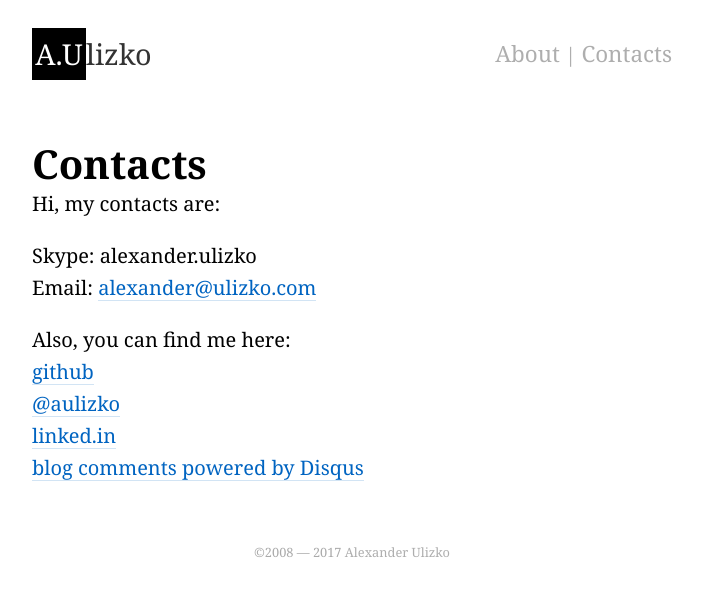
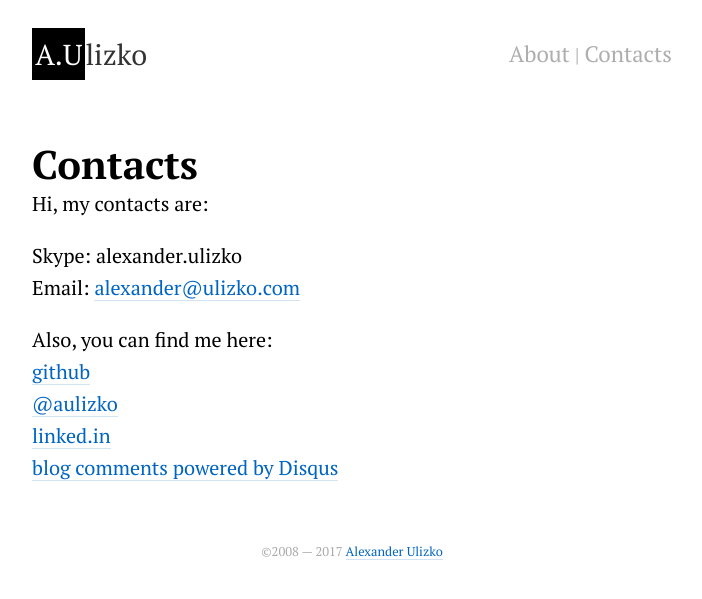
Before and after one commit to aulizko/aulizko.github.io, a Jekyll site: the page built from contacts.html, in a window 1280 px wide. Shown: the top 599 px of the page, without its empty margins (288-990 px from the left). Built offline with Jekyll 4.4.1, drawn with Linux system fonts in a browser that asks for light colours; comment, search, counter and statistics services are not loaded.

Commit message:
Remove all redudant css classes. Add font

```diff
--- a/_includes/footer.html
+++ b/_includes/footer.html
@@ -1,6 +1,6 @@
 </main>
 <footer>
-    <p>&copy;2008&nbsp;&mdash;&nbsp;{{ "now" | date: "%Y" }} <a href="http://ulizko.com" class="copy">Alexander Ulizko</a></p>
+    <p>&copy;2008&nbsp;&mdash;&nbsp;{{ "now" | date: "%Y" }} <a href="http://ulizko.com">Alexander Ulizko</a></p>
 </footer><!-- close:footer -->
 {% include google_analytics.html %}
 </body>
--- a/_includes/header.html
+++ b/_includes/header.html
@@ -6,6 +6,7 @@
 	<meta name="viewport" content="width=device-width, initial-scale=1.0">
 	<title>{{ page.title }}</title>
 	<link rel="stylesheet" href="/css/main.css" type="text/css" media="screen" />
+  <link href="https://fonts.googleapis.com/css?family=PT+Sans|PT+Serif:400,400i,700,700i&subset=cyrillic" rel="stylesheet">
 </head>
 <body>
 <header id="header">
@@ -14,4 +15,4 @@
 		<a href="/about.html" class="menu-link">About</a> | <a href="/contacts.html" class="menu-link">Contacts</a>
 	</div>
 </header>
-<main id="content">
+<main>
--- a/_layouts/post.html
+++ b/_layouts/post.html
@@ -4,7 +4,7 @@
           <p>{{ page.date | date: "%Y / %m / %d" }}</p>
           <h1>{{ page.title }}</h1>
         </header>
-				<div class="entry">
+				<div>
 					{{ content }}
 				</div>
 			</article>
--- a/index.html
+++ b/index.html
@@ -8,13 +8,13 @@ title: Alexander's Ulizko blog
       <p>{{ post.date | date: "%Y / %m / %d" }}</p>
       <h1><a href="{{ post.url }}" rel="bookmark" title="{{ post.title }}">{{ post.title }}</a></h1>
     </header>
-		<div class="entry">
+		<div>
 			{{ post.content }}
 		</div>
 	</article><!-- close:article -->
 {% endfor %}
-<div class="pagination clearfix">
-    {% if paginator.total_pages > 1 %}
+<div class="pagination">
+  {% if paginator.total_pages > 1 %}
     		{% if paginator.previous_page %}
     		    <div class="prev"><a href="/{%if paginator.previous_page > 1 %}page{{ paginator.previous_page }}/{% endif %}">&larr; Newer</a></div>
     		{% endif %}
```
Also changed, not shown: postcss/main.css (+0 -12 lines), _layouts/default.html (line endings or trailing spaces), css/main.css, 1 other file.
